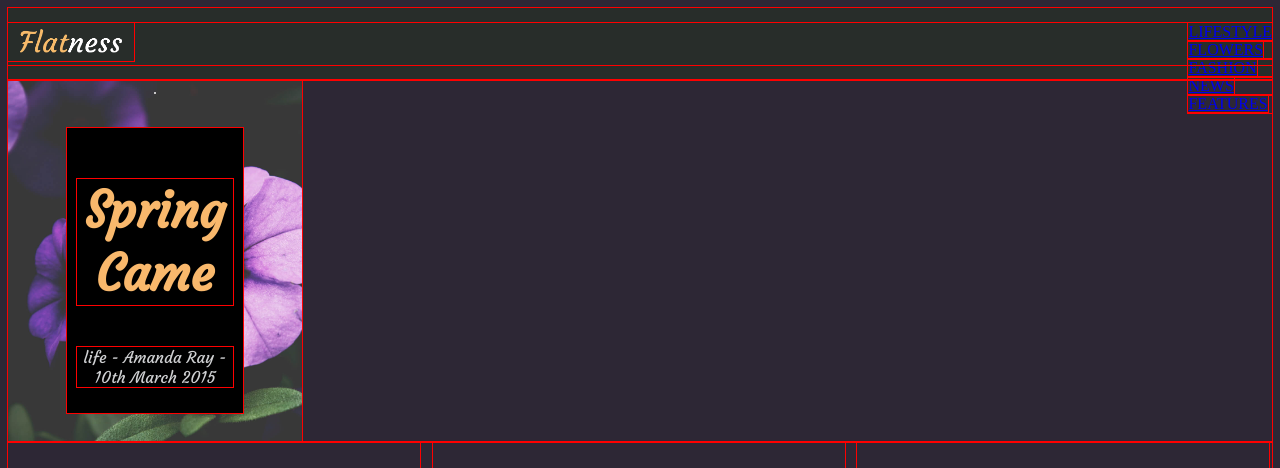
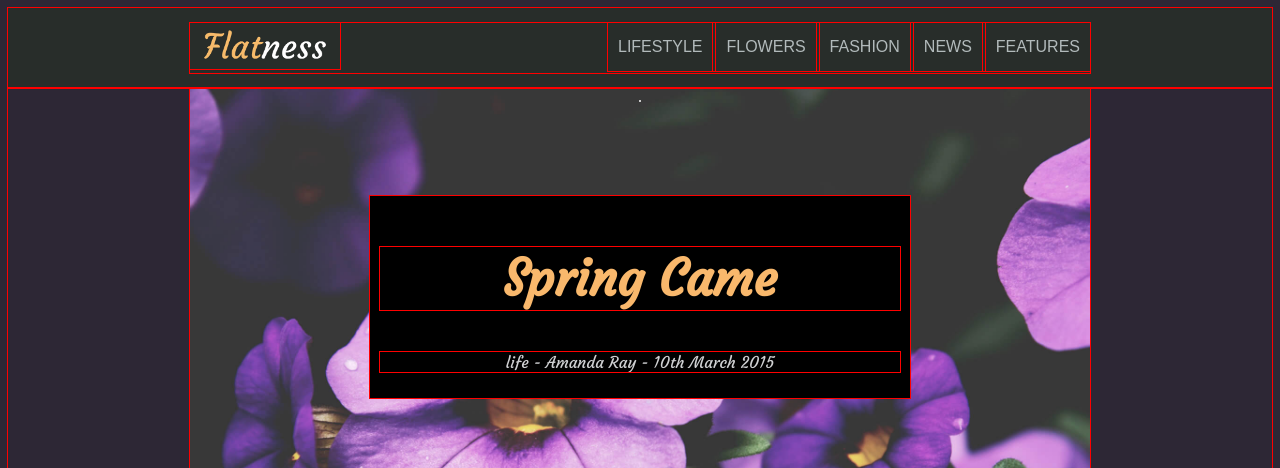
Before and after one commit to copawer/Responsive-blog, a plain HTML site: page index.html in a window 1280 px wide. Shown: the top 468 px of the page. Drawn offline with Linux system fonts and the light colour scheme.

Commit message:
super mejor

```diff
--- a/css/main.css
+++ b/css/main.css
@@ -23,23 +23,35 @@ body
  	float: right;
  	display: none;
  }
- header .list-menu
+
+  .container
  {
- 	float: right;
+ 	width: 900px;
+ 	margin: 0 auto;
+ }
+ .container img
+ {
+     width:150px;
+ }
+
+.list-menu
+ {
+    float: right;
  	list-style: none;
  	margin: 0;
  	padding:0;
  }
- .lista-menu li
+ .list-menu li
  {
+ 	color: #B2BABB;
  	display: inline-block;
  }
- .lista-menu li a
- {
- 	display: block;
- 	padding: 15px 0px;
- 	color: #fff;
+ .list-menu li a
+ {font-family: sans-serif;
  	text-decoration: none;
+ 	color: #B2BABB;
+ 	display: inline-block;
+ 	padding: 15px 10px;
  }
 
 .her
```
